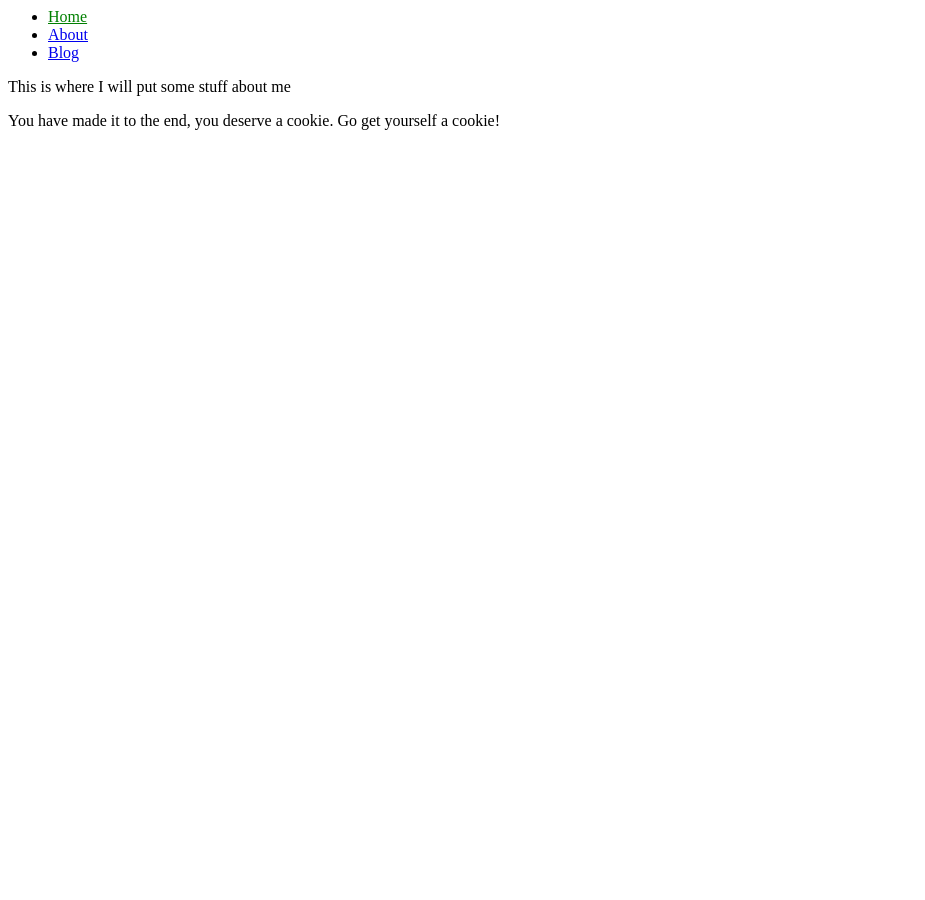
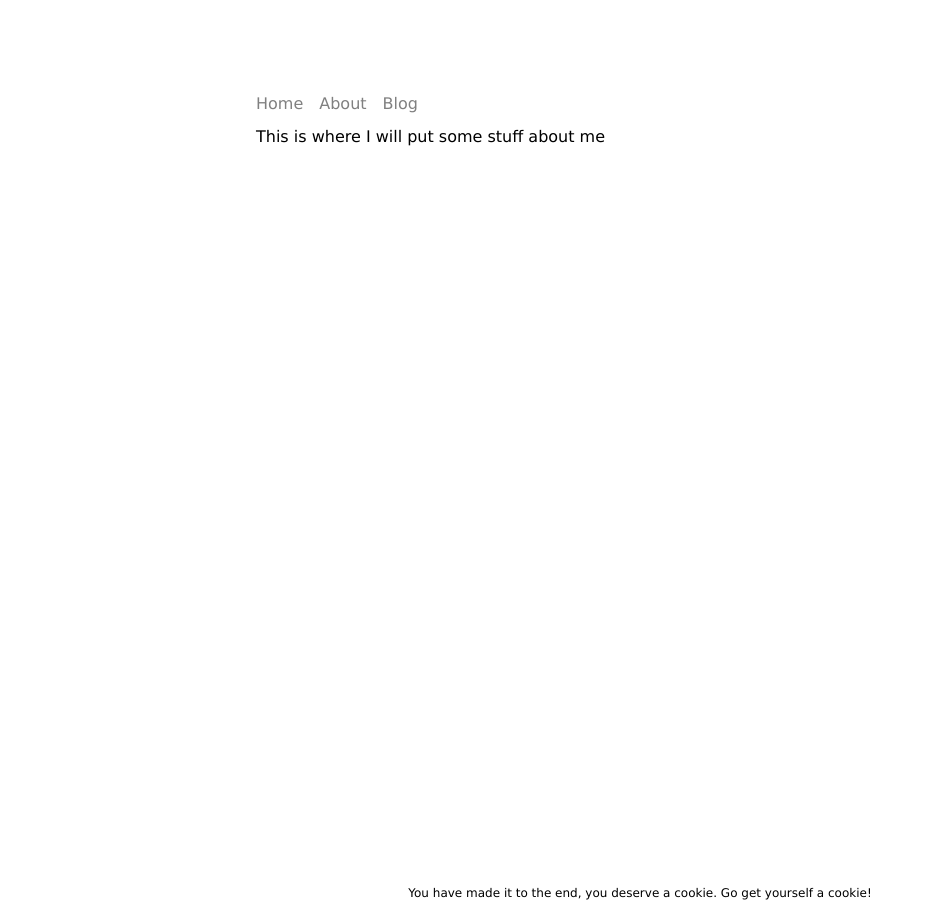
Before and after one commit to IanHibbert/ianhibbert.github.io, a Jekyll site: the page built from index.html, in a window 1280 px wide. Shown: the whole page, without its empty margins (0-925 px from the left). Built offline with Jekyll 4.4.1, drawn with Linux system fonts in a browser that asks for light colours.

Commit message:
update style for blog page

```diff
--- a/_includes/footer.html
+++ b/_includes/footer.html
@@ -1,3 +1,3 @@
-<footer class="page-footer">
+<footer class="footer">
     <p>You have made it to the end, you deserve a cookie. Go get yourself a cookie!</p>
 </footer>
--- a/_includes/header.html
+++ /dev/null
@@ -1,3 +0,0 @@
-<div class="container">
-  <h1 class="center-align">Hi</h1>
-</div>
--- a/_includes/navbar.html
+++ b/_includes/navbar.html
@@ -4,7 +4,7 @@
       <ul id="nav-mobile" class="right hide-on-med-and-down">
         {% for item in site.data.navigation %}
           <li>
-            <a href="{{ item.link }}" {% if page.url == item.link %}class="current"{% endif %}>
+            <a href="{{ item.link }}" {% if page.url == item.link %}class="active"{% endif %}>
               {{ item.name }}
             </a>
           </li>
--- a/_layouts/default.html
+++ b/_layouts/default.html
@@ -2,10 +2,10 @@
   <head>
       {% include head.html %}
   </head>
-  {% include navbar.html %}
 
   <body>
-    <main class="site-content">
+    <main class="site-wrapper">
+      {% include navbar.html %}
       {{ content }}
     </main>
 
--- /dev/null
+++ b/_sass/blog.scss
@@ -0,0 +1,21 @@
+.posts {
+  margin: 2rem 0;
+
+  ul {
+    list-style-type: none;
+    margin: 0;
+    padding: 0;
+
+    li {
+      margin: 1rem;
+    }
+
+    p {
+      padding: 0.2rem 1rem;
+    }
+  }
+
+  .date {
+    margin: 0.2rem 0;
+  }
+}
--- a/_sass/main.scss
+++ b/_sass/main.scss
@@ -1,3 +1,68 @@
-.current {
-  color: green;
+html {
+  overflow: hidden;
+  height: 100%;
+  font-family: "Spoqa Han Sans","Source Sans Pro",Apple SD Gothic Neo,Nanum Barun Gothic,Nanum Gothic,Verdana,Arial,Dotum,sans-serif;
 }
+
+body {
+  height: 100%;
+  overflow: auto;
+  margin: 0;
+  padding: 0;
+}
+
+h1, h2, h3, h4, h5 {
+  margin: 0;
+  padding: 0;
+}
+
+p {
+  margin: 0;
+  padding: 0
+}
+
+.site-wrapper {
+  max-width: 48rem;
+  padding: 5rem 1rem;
+  margin-left: auto;
+  margin-right: auto;
+}
+
+.nav-wrapper {
+  ul {
+    list-style-type: none;
+    margin: 0;
+    padding: 0;
+    overflow: hidden;
+
+    li {
+      float: left;
+
+      :first-child{
+        padding-left: 0;
+      }
+
+      a {
+        display: block;
+        color: grey;
+        text-align: center;
+        padding: 14px 16px;
+        text-decoration: none;
+      }
+
+      a:hover {
+        text-decoration: underline;
+      }
+    }
+  }
+}
+
+.footer {
+  text-align: center;
+  font-size: .75rem;
+  position: absolute;
+  right: 0;
+  bottom: 0;
+  left: 0;
+  padding: 0;
+}
--- a/assets/css/styles.scss
+++ b/assets/css/styles.scss
@@ -1,4 +1,5 @@
 ---
 ---
 
-@import "main"
+@import "main";
+@import "blog";
```
Also changed, not shown: _pages/blog.html (+7 -4 lines).
